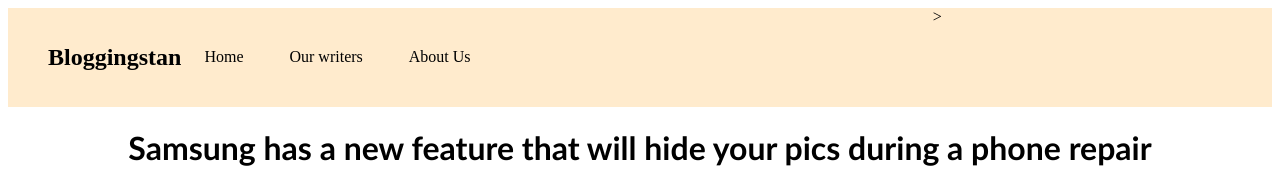
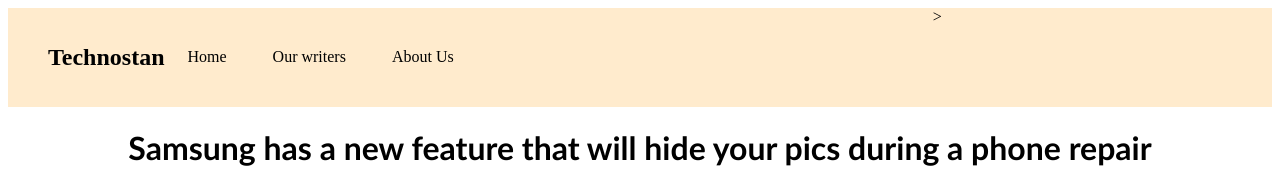
Before and after one commit to arunabhagrawal/school-coding-compition-website, a plain HTML site: page articles/first-article.html in a window 1280 px wide. Shown: the top 186 px of the page. Drawn offline with Linux system fonts and the light colour scheme.

Commit message:
change the title in first article.html as it was not on par with the real name

```diff
--- a/articles/first-article.html
+++ b/articles/first-article.html
@@ -12,7 +12,7 @@
 <body>
     <nav class="navbar background h-nav">
         <ul class="navlist v-class-resp">
-             <h1>Bloggingstan</h1>
+             <h1>Technostan</h1>
             <li><a href="../index.html">Home</a></li>
             <li><a href="../writers.html">Our writers</a></li>
             <li><a href="../about.html">About Us</a></li>
```
